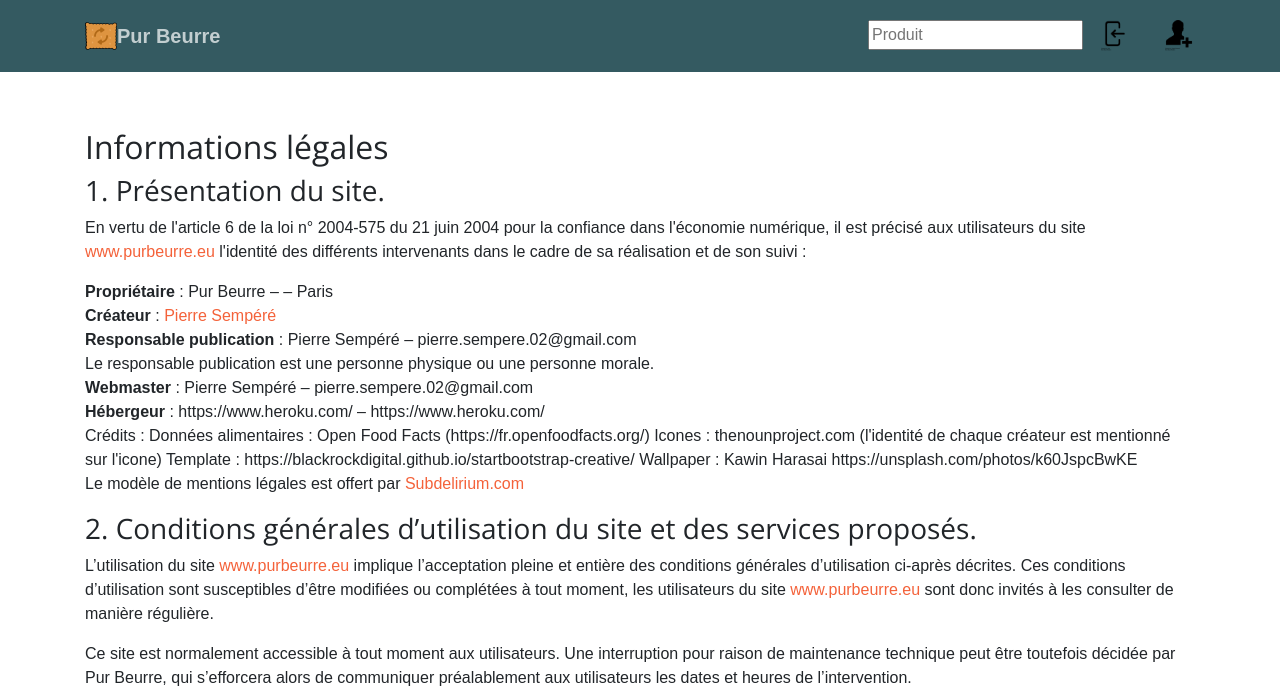
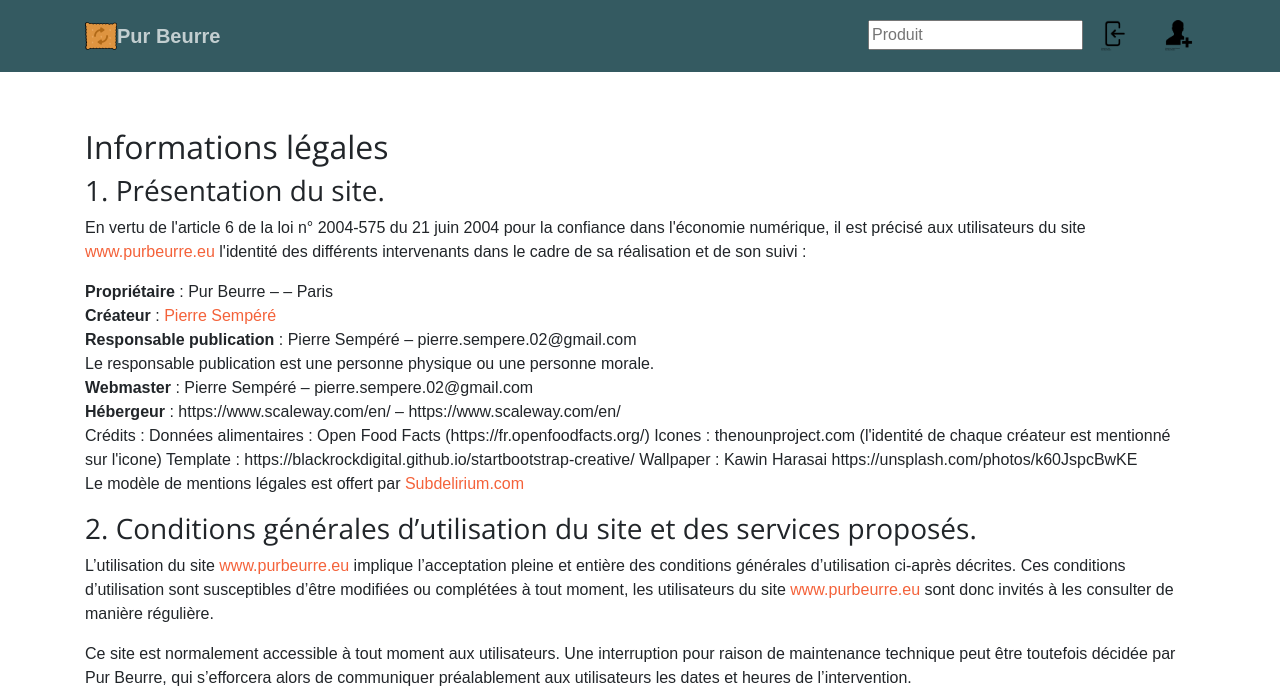
Before and after one commit to Psemp/OC_P10, a Django app: page /mentions_legales/ in a window 1280 px wide. Shown: the top 696 px of the page. Run offline with Django 3.2, Linux system fonts and the light colour scheme; some libraries are stand-ins or nearby versions; some web fonts are replaced.

Commit message:
update legal template to match URL2

```diff
--- a/purbeurre/research/templates/research/mentions_legales.html
+++ b/purbeurre/research/templates/research/mentions_legales.html
@@ -11,7 +11,7 @@
 <strong>Responsable publication</strong> : Pierre Sempéré – pierre.sempere.02@gmail.com<br />
 Le responsable publication est une personne physique ou une personne morale.<br />
 <strong>Webmaster</strong> : Pierre Sempéré – pierre.sempere.02@gmail.com<br />
-<strong>Hébergeur</strong> : https://www.heroku.com/ – https://www.heroku.com/<br />
+<strong>Hébergeur</strong> : https://www.scaleway.com/en/ – https://www.scaleway.com/en/<br />
 Crédits : Données alimentaires : Open Food Facts (https://fr.openfoodfacts.org/)
 Icones : thenounproject.com (l'identité de chaque créateur est mentionné sur l'icone)
 Template : https://blackrockdigital.github.io/startbootstrap-creative/
```
